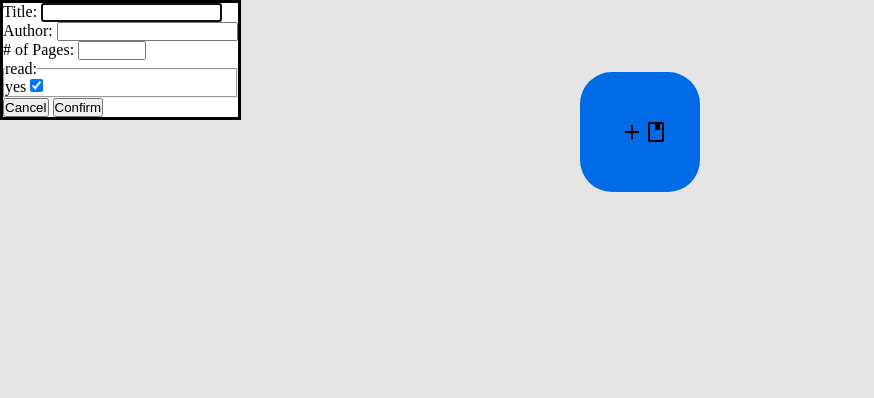
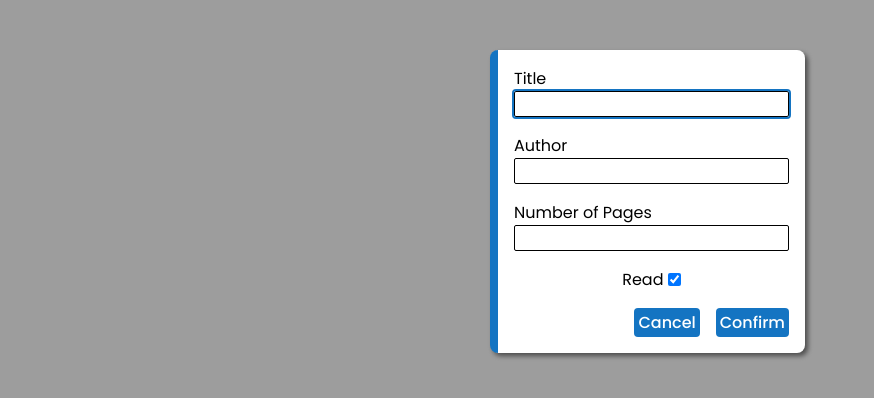
Before and after one commit to dymjin/library-project, a plain HTML site: page index.html in a window 1280 px wide. Both pictures are taken after a click on the button "addbook". Shown: the whole page, without its empty margins (0-874 px from the left). Drawn offline with nearby package versions, Linux system fonts and the light colour scheme.

Commit message:
Finish dialog modal styling + minor styling* *add new font to all elements, along with a main color theme + add hover and focus effects for form elements

```diff
--- a/index.html
+++ b/index.html
@@ -9,7 +9,11 @@
     <link
         href="https://fonts.googleapis.com/css2?family=Material+Symbols+Outlined:opsz,wght,FILL,GRAD@20..48,100..700,0..1,-50..200"
         rel="stylesheet" />
-
+    <link rel="preconnect" href="https://fonts.googleapis.com">
+    <link rel="preconnect" href="https://fonts.gstatic.com" crossorigin>
+    <link
+        href="https://fonts.googleapis.com/css2?family=Poppins:ital,wght@0,100;0,300;0,400;0,500;0,600;1,100&display=swap"
+        rel="stylesheet">
 </head>
 
 <body>
@@ -17,25 +21,22 @@
         <dialog id="bdialog">
             <form>
                 <p>
-                    <label for="btitle">Title:</label>
+                    <label for="btitle">Title</label>
                     <input id="btitle" type="text">
                 </p>
                 <p>
-                    <label for="bauthor">Author:</label>
+                    <label for="bauthor">Author</label>
                     <input id="bauthor" type="text">
                 </p>
                 <p>
-                    <label for="bpages"># of Pages:</label>
+                    <label for="bpages">Number of Pages</label>
                     <input id="bpages" type="number" min="5" max="9999">
                 </p>
-                <fieldset>
-                    <legend>read:</legend>
-                    <div>
-                        <label for="readBool">yes</label>
-                        <input name="option" type="checkbox" id="readBool" checked>
-                    </div>
-                </fieldset>
-                <div>
+                <div class="read-container">
+                    <label for="readBool">Read</label>
+                    <input name="option" type="checkbox" id="readBool" checked>
+                </div>
+                <div class="btn-container">
                     <button value="cancel" formmethod="dialog">Cancel</button>
                     <button value="default" id="confirm-btn">Confirm</button>
                 </div>
--- a/script.js
+++ b/script.js
@@ -42,6 +42,7 @@ cancelBtn.addEventListener('click', () => {
     bookAuthor.value = '';
     bookTitle.value = '';
     hasRead.checked = true;
+    bookDialog.close();
 });
 
 function Book(title, author, pages, hasRead) {
--- a/styles.css
+++ b/styles.css
@@ -4,6 +4,11 @@ body,
     box-sizing: border-box;
     margin: 0;
     padding: 0;
+    font-family: 'Poppins', sans-serif;
+}
+
+:root {
+    --main-color-theme: rgb(20, 116, 194);
 }
 
 span.material-symbols-outlined {
@@ -21,7 +26,7 @@ span.material-symbols-outlined {
 
 .book-container {
     border-radius: 2rem;
-    background-color: #d42121;
+    background-color: var(--main-color-theme);
     display: grid;
 }
 
@@ -60,10 +65,82 @@ span.material-symbols-outlined {
 }
 
 #open-dialog {
-    background-color: rgb(0, 119, 255);
+    background-color: var(--main-color-theme);
     border: none;
     border-radius: 2rem;
     width: 120px;
     height: 120px;
     padding: 2.5rem;
 }
+
+#bdialog {
+    --dialog-width: 300px;
+    border-radius: 0.5rem;
+    box-shadow: 3px 3px 5px rgb(77, 77, 77);
+    top: 50px;
+    min-width: var(--dialog-width);
+    position: fixed;
+    left: calc(50% - calc(var(--dialog-width)/2));
+    padding: 1rem;
+    border: none;
+    border-left: 0.5rem solid var(--main-color-theme);
+}
+
+#bdialog::backdrop {
+    background-color: rgba(0, 0, 0, 0.384);
+}
+
+form {
+    display: flex;
+    flex-direction: column;
+    gap: 1rem;
+}
+
+form>p {
+    display: flex;
+    flex-direction: column;
+}
+
+.read-container {
+    align-self: center;
+}
+
+#readBool {
+    vertical-align: -1px;
+}
+
+.btn-container {
+    display: flex;
+    gap: 1rem;
+    align-self: flex-end;
+}
+
+p>input {
+    border: none;
+    border: 1px solid black;
+    border-radius: 2px;
+    padding: 2px 0.5rem;
+}
+
+p>input:focus {
+    outline: none;
+    outline: 2px solid var(--main-color-theme);
+}
+
+p>input:hover {
+    box-shadow: 2px 2px 3px rgb(90, 90, 90);
+}
+
+.btn-container>button {
+    border: none;
+    background-color: var(--main-color-theme);
+    color: white;
+    font-size: 1rem;
+    font-weight: 500;
+    padding: 2px 4px;
+    border-radius: 4px;
+}
+
+.btn-container>button:hover {
+    background-color: color-mix(in srgb, var(--main-color-theme), #000 15%);
+}
```
